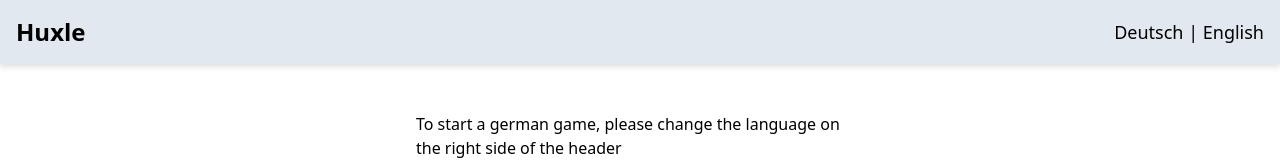
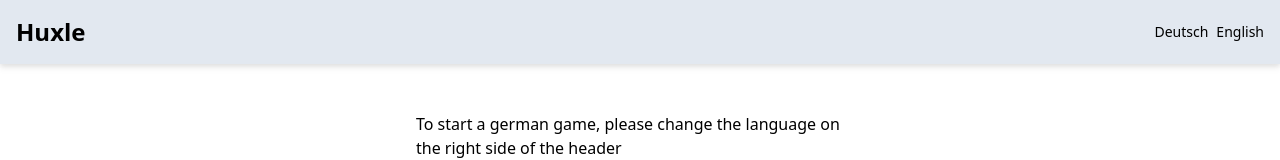
Before and after one commit to to-biased/huxle, a Vue app in the folder huxle/: page / in a window 1280 px wide. Shown: the top 160 px of the page. Built offline with nearby package versions, Linux system fonts and the light colour scheme.

Commit message:
Update ApplicationHeader.vue

```diff
--- a/huxle/src/components/ApplicationHeader.vue
+++ b/huxle/src/components/ApplicationHeader.vue
@@ -1,11 +1,14 @@
+<script setup lang="ts">
+import LanguageSwitcher from "./LanguageSwitcher.vue";
+</script>
+
+
 <template>
   <header>
     <div class="flex items-center justify-between h-16 w-full drop-shadow-md absolute bg-slate-200">
       <p class="font-bold text-2xl pl-4">Huxle</p>
       <div class="pr-4 font-medium text-lg">
-        <a href="">Deutsch</a>
-        |
-        <a href="">English</a>
+        <LanguageSwitcher />
       </div>
     </div>
   </header>
```
